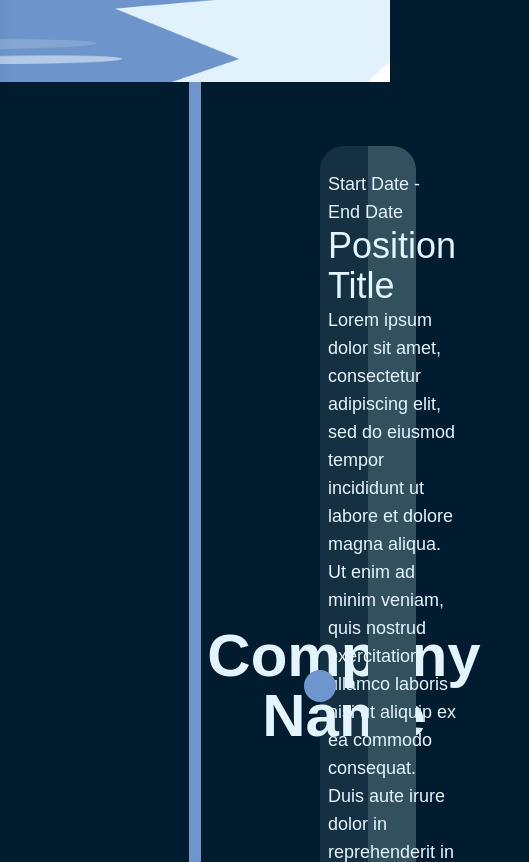
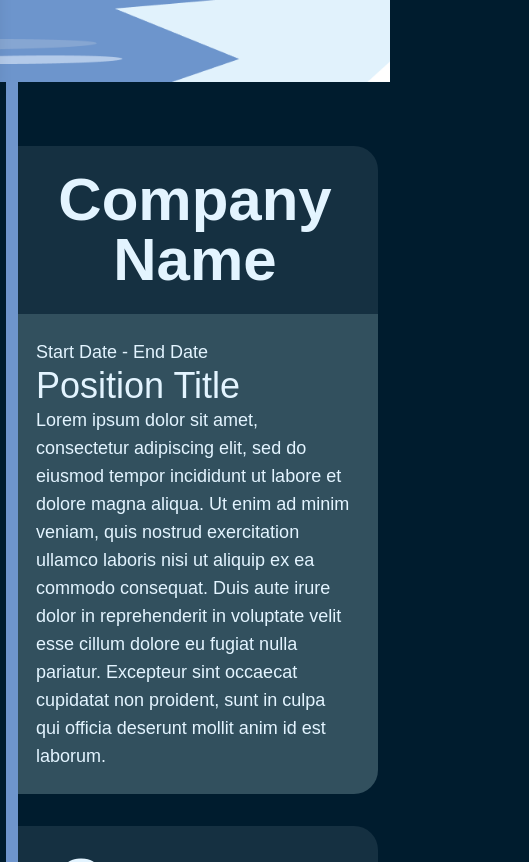
Before and after one commit to Davooood90/Portfolio, a Next.js app: page /experiences in a window 390 px wide. Shown: the part 762-1624 px from the top of the page, 529 px wide, since content can reach past the window. Built offline with nearby package versions, Linux system fonts and the light colour scheme; a web font is replaced by a local one.

Commit message:
Added Responsiveness to Experiences Page

```diff
--- a/src/app/experiences/page.tsx
+++ b/src/app/experiences/page.tsx
@@ -53,7 +53,7 @@ export default function Experiences() {
           </motion.div>
         ))}
 
-        <div className="absolute left-1/2 top-0 bottom-0 w-3 bg-waterblue transform -translate-x-1/2"></div>
+        <div className="absolute left-3 md:left-1/2 top-0 bottom-0 w-3 bg-waterblue transform -translate-x-1/2"></div>
       </div>
     </>
   );
--- a/src/components/timecard.tsx
+++ b/src/components/timecard.tsx
@@ -30,10 +30,22 @@ export default function TimeCard({ item }: TimelineProps) {
   );
 
   return (
-    <>
-      <div className="flex relative my-8 mx-80 min-h-[300px]">
+    <div className="md:mx-auto container">
+      <div className="md:flex relative my-8 mx-3 md:mx-2 md:min-h-[300px]">
+        {/* Mobile view */}
+        <div className="flex flex-col w-full md:hidden">
+          <div className="rounded-tr-3xl p-6 flex flex-col items-center justify-center text-lightblue bg-midblue">
+            {company}
+          </div>
+          <div className="rounded-br-3xl p-6 flex flex-col items-center justify-center text-lightblue bg-cardblue">
+            {content}
+          </div>
+        </div>
+
+        {/* Desktop view */}
+        <div className="hidden md:flex w-full">
           <div
-          className={`w-1/2 rounded-l-3xl p-6 flex flex-column items-center justify-center text-lightblue ${
+            className={`w-1/2 rounded-l-3xl p-6 flex flex-col items-center justify-center text-lightblue ${
               item.side === "left" ? "bg-midblue" : "bg-cardblue"
             }`}
           >
@@ -41,16 +53,16 @@ export default function TimeCard({ item }: TimelineProps) {
           </div>
 
           <div
-          className={`w-1/2 rounded-r-3xl p-6 flex flex-column items-center justify-center text-lightblue ${
+            className={`w-1/2 rounded-r-3xl p-6 flex flex-col items-center justify-center text-lightblue ${
               item.side === "right" ? "bg-midblue" : "bg-cardblue"
             }`}
           >
             {item.side === "right" ? company : content}
           </div>
+        </div>
 
-        <div className="absolute left-1/2 top-1/2 h-8 w-8 rounded-2xl bg-waterblue transform -translate-x-1/2 -translate-y-1/2"></div>
+        <div className="hidden md:block absolute left-1/2 top-1/2 h-8 w-8 rounded-full bg-waterblue transform -translate-x-1/2 -translate-y-1/2"></div>
       </div>
-      <div className="absolute left-1/2 top-0 bottom-0 w-3 bg-waterblue transform -translate-x-1/2"></div>
-    </>
+    </div>
   );
 }
--- a/src/components/title.tsx
+++ b/src/components/title.tsx
@@ -74,7 +74,7 @@ export default function TitlePage({ title = " " }: TitlePageProps) {
         />
       </div>
       <div className="absolute top-0 left-0 w-full h-full flex items-center justify-center z-30">
-        <h1 className="text-darkblue text-8xl text-shadow-lg/20 text-shadow-white">
+        <h1 className="text-darkblue text-5xl lg:text-8xl text-shadow-lg/20 text-shadow-white">
           {title}
         </h1>
       </div>
```
Lines whose indentation alone changed are shown as unchanged.
